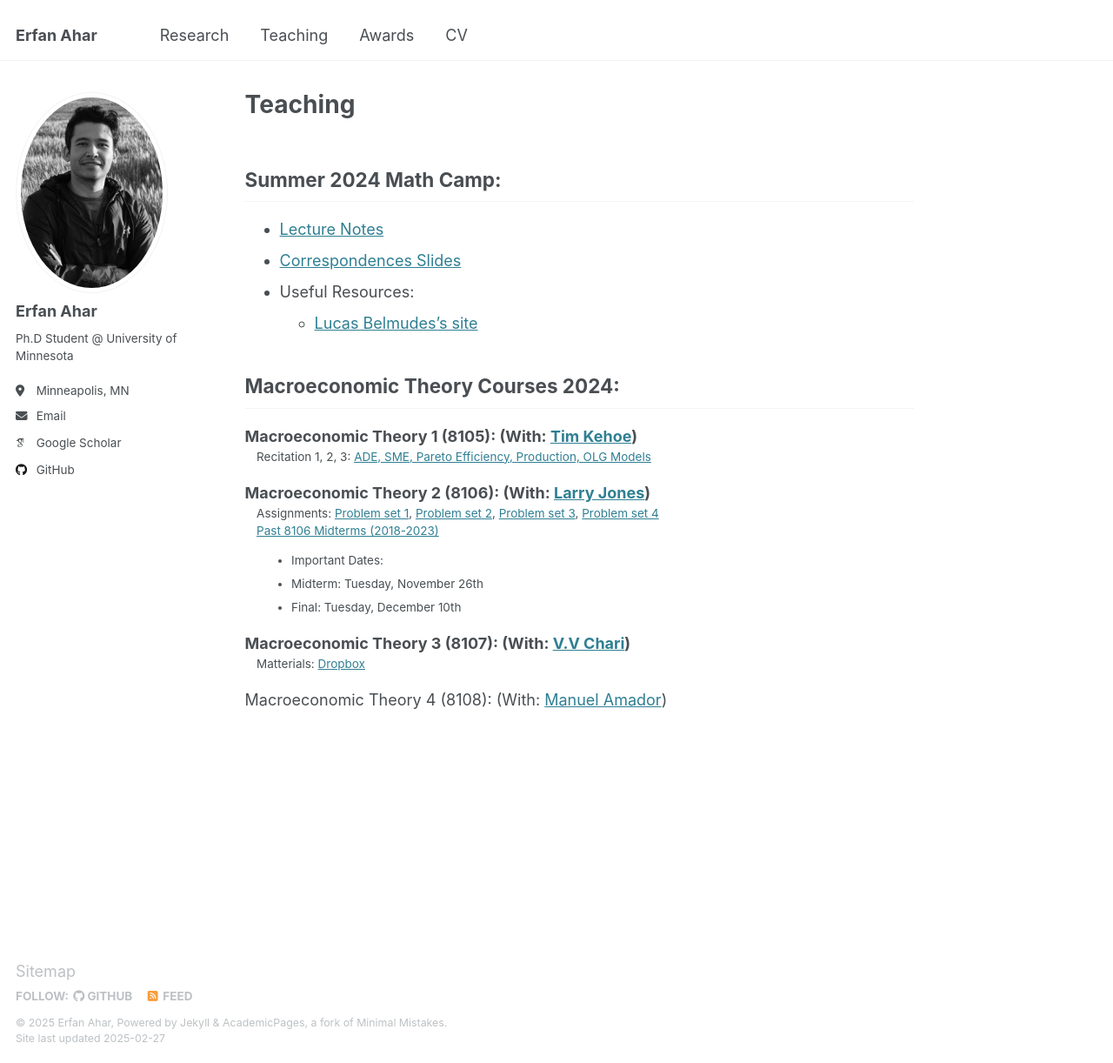
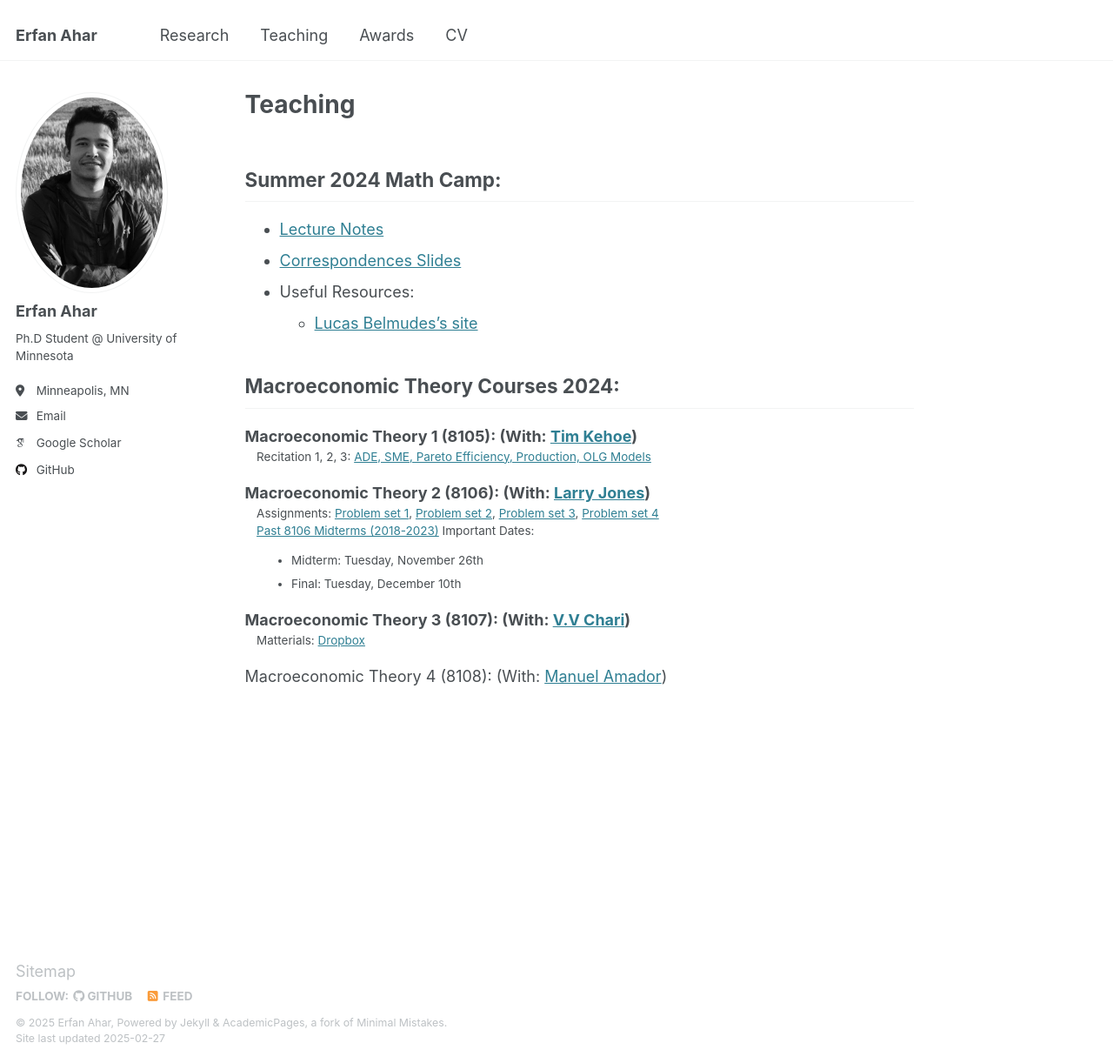
Before and after one commit to ErfanAhar/erfanahar.github.io, a Jekyll site: the page built from _pages/teaching.md, in a window 1280 px wide and 1222 px high. Shown: the whole window at 87% size. Built offline with Jekyll 4.4.1, drawn with Linux system fonts in a browser that asks for light colours; some web fonts are replaced.

```diff
--- a/_pages/teaching.md
+++ b/_pages/teaching.md
@@ -18,7 +18,7 @@ Macroeconomic Theory 1 (8105): (With: [Tim Kehoe](https://users.econ.umn.edu/~tk
 Macroeconomic Theory 2 (8106): (With: [Larry Jones](https://sites.google.com/umn.edu/larryjones/home))
 : Assignments: [Problem set 1](https://drive.google.com/file/d/1w7J7xFpHLYhpUNq5ES2-wjFxnUbWm4Ek/view?usp=drive_link), [Problem set 2](https://drive.google.com/file/d/1WflTtwx-x9guxdtNa9UNYezm6Pvg1PZ1/view?usp=drive_link), [Problem set 3](https://drive.google.com/file/d/1X2hPZXWvmb72AJ5JKGnldbRHUX9tleV6/view?usp=drive_link), [Problem set 4](https://drive.google.com/file/d/1hiF7NiBVHxLrUDV75N3dtjR_tK-TBMBt/view?usp=drive_link)
 : [Past 8106 Midterms (2018-2023)](https://drive.google.com/file/d/1TK_WVbp0EiMqzSQPlOz5UmdOM5g3A2iJ/view?usp=sharing)
-- Important Dates:
+Important Dates:
   - Midterm: Tuesday, November 26th
   - Final: Tuesday, December 10th
 
```
